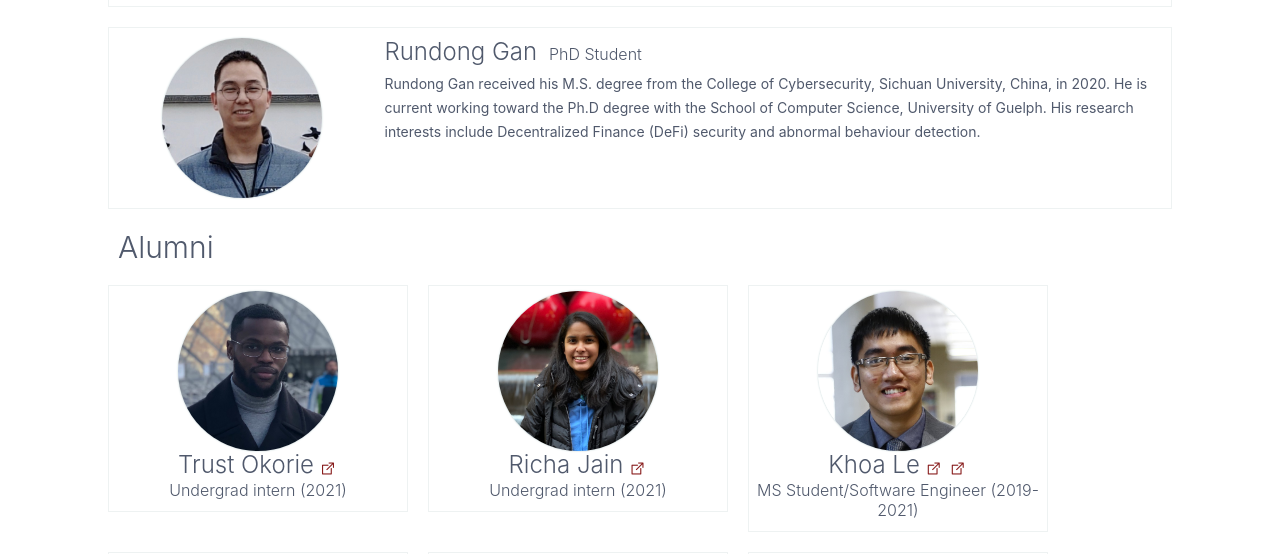
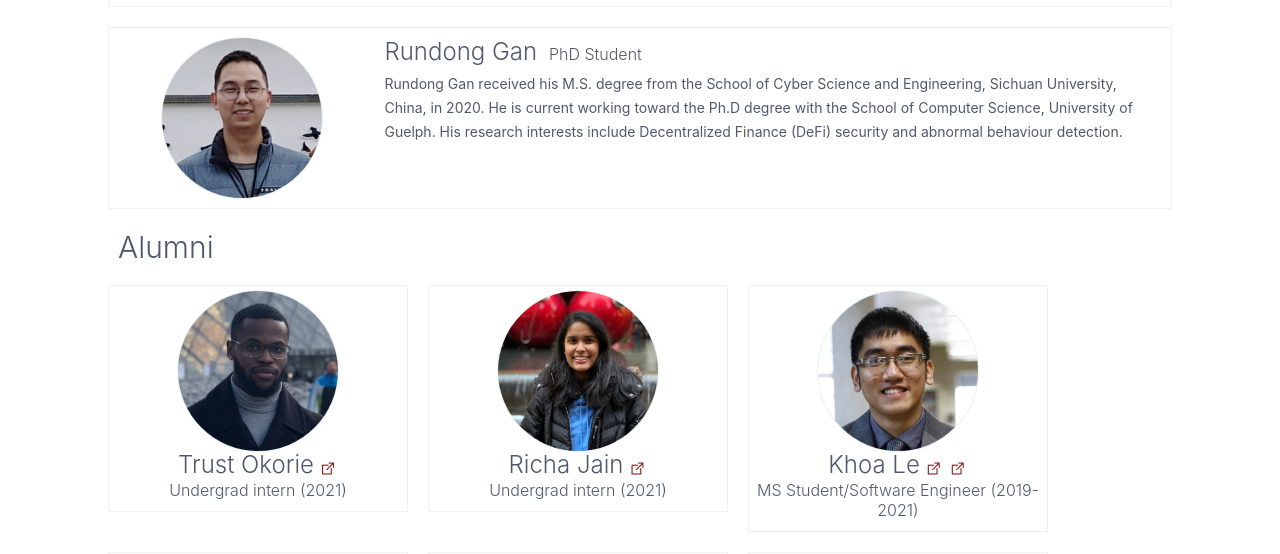
Before and after one commit to IgnisLi/IgnisLi.github.io, a Jekyll site: the page built from people.html, in a window 1280 px wide and 900 px high, scrolled down 4381 px, cut to the strip 185-739 px from the top of the window. Built offline with Jekyll 4.4.1, drawn with Linux system fonts in a browser that asks for light colours; nearby versions of some CDN libraries; some web fonts are replaced; comment, search, counter and statistics services are not loaded.

Commit message:
Update people.html

```diff
--- a/people.html
+++ b/people.html
@@ -165,7 +165,7 @@ Master degree in University of Electronic Science and Technology of China, China
                 <h6 class="card-subtitle-inline hide-sm">PhD Student</h6>
               </div>
               <div class="card-body">
-                <p>Rundong Gan received his M.S. degree from the College of Cybersecurity, Sichuan University, China, in 2020. He is current working
+                <p>Rundong Gan received his M.S. degree from the School of Cyber Science and Engineering, Sichuan University, China, in 2020. He is current working
                  toward the Ph.D degree with the School of Computer Science, University of Guelph. His research interests include Decentralized
                  Finance (DeFi) security and abnormal behaviour detection.</p>
 
```
